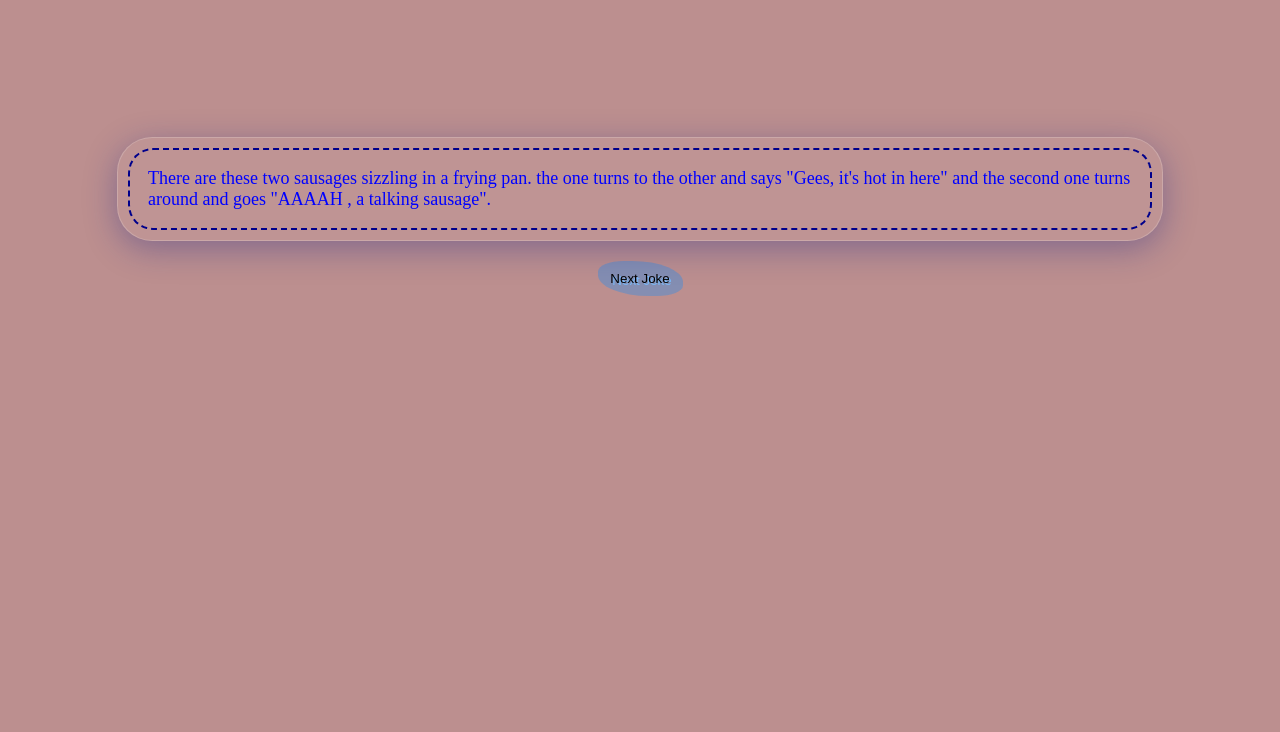
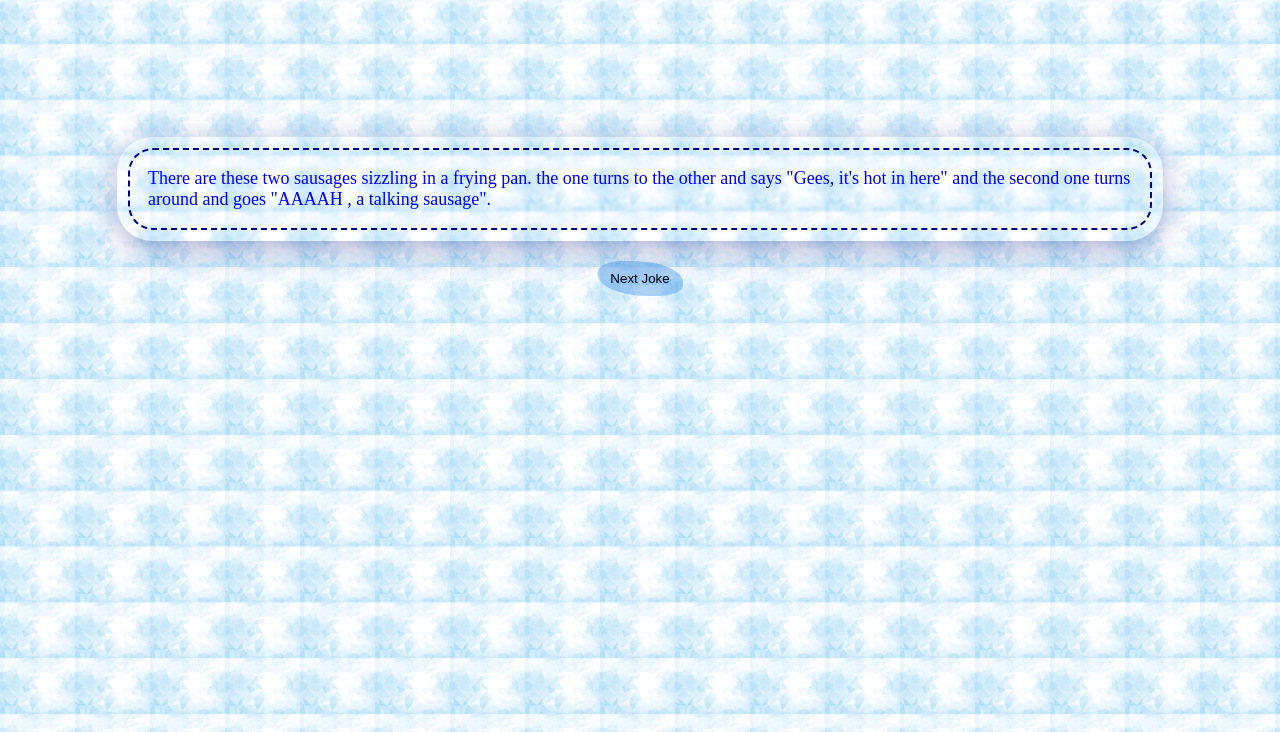
Before and after one commit to DhananjayKar/Random_Jokes, a plain HTML site: page index.html in a window 1280 px wide. Shown: the part 68-800 px from the top of the page. Drawn offline with Linux system fonts and the light colour scheme.

Commit message:
Update Random_Jokes.css

```diff
--- a/Random_Jokes.css
+++ b/Random_Jokes.css
@@ -3,7 +3,7 @@ body{
   margin: 0;
   padding: 0;
   text-align: center;
-  background-image: url("RJ3.jpeg");
+  background-image: url("Images/RJ3.jpeg");
   background-repeat: repeat;
   background-size: 75px;
 }
```
